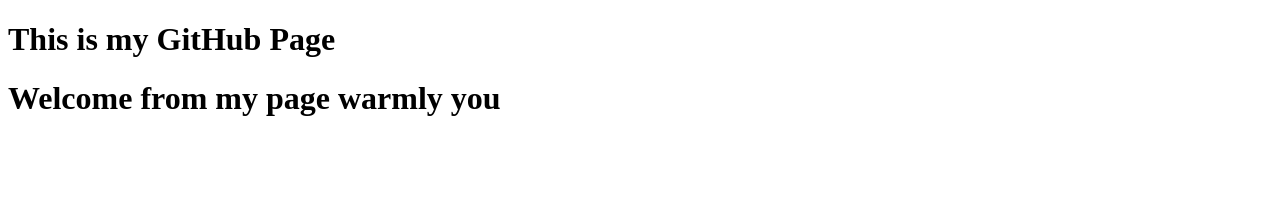
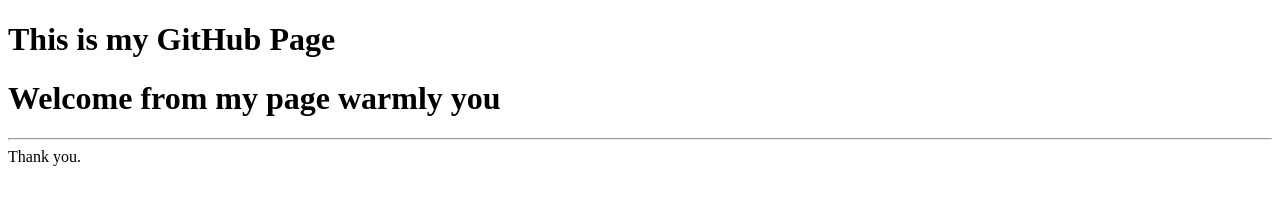
Before and after one commit to CherryTunKyaw11/KhinYadanaThein.github.io, a plain HTML site: page index.html in a window 1280 px wide. Drawn offline with Linux system fonts and the light colour scheme.

Commit message:
Update index.html

```diff
--- a/index.html
+++ b/index.html
@@ -3,5 +3,7 @@
 	<body>
 		<h1>This is my GitHub Page</h1>
 		<h1>Welcome from my page warmly you</h1>
+		<hr/>
+		Thank you.
 	</body>
 </html>
```
